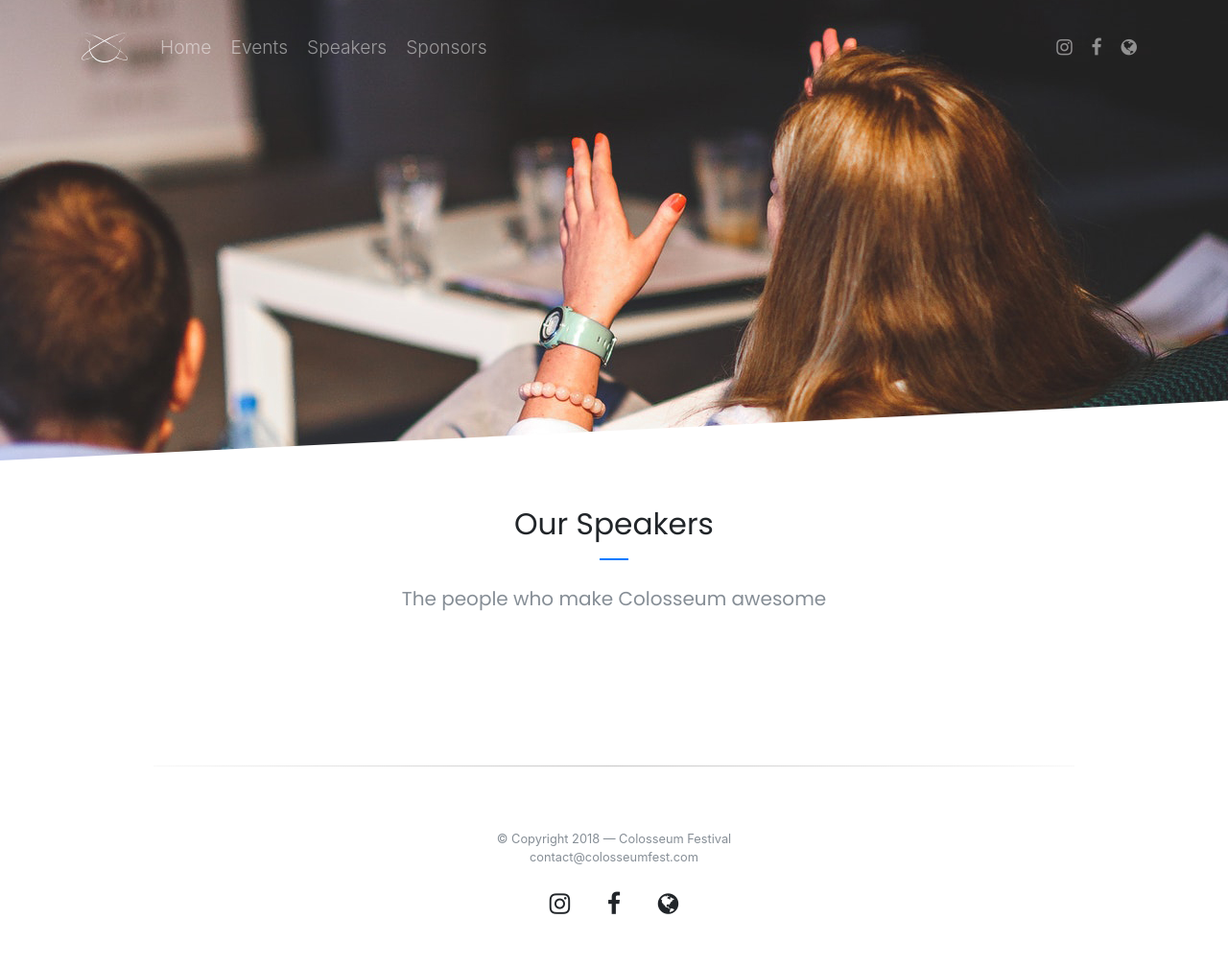
After one commit to sephiroth7712/colo-flask, a Flask app: template templates/speakers.html in a window 1280 px wide. The commit adds this page. Shown: the whole page at 96% size. Run offline with Flask 2, Linux system fonts and the light colour scheme; the template is opened without the code that fills it, so the values that code supplies are empty; some libraries are stand-ins or nearby versions.

Commit message:
Speaker DB table and list page done

```diff
--- a/app.py
+++ b/app.py
@@ -131,6 +131,29 @@ class FTSEntry(FTSModel):
     class Meta:
         database = database
 
+# This part is for speaker
+class Speaker(flask_db.Model):
+    name = CharField()
+    title = TextField()
+    about = TextField()
+    facebook = TextField()
+    twitter = TextField()
+    website = TextField()
+    image = TextField()
+    timestamp = DateTimeField(default=datetime.datetime.now, index=True)
+
+    def save(self, *args, **kwargs):
+        # Generate a URL-friendly representation of the entry's title.
+        ret = super(Speaker, self).save(*args, **kwargs)
+
+        return ret
+
+    @classmethod
+    def public(cls):
+        return Speaker.select()
+
+# Speaker Part Done
+
 def login_required(fn):
     @functools.wraps(fn)
     def inner(*args, **kwargs):
@@ -176,6 +199,23 @@ def index():
     # http://docs.peewee-orm.com/en/latest/peewee/playhouse.html#object_list
     return object_list(
         'index.html',
+        query,
+        check_bounds=False)
+
+@app.route('/speakers')
+def speakers():
+    # search_query = request.args.get('q')
+    # if search_query:
+    #     query = Entry.search(search_query)
+    # else:
+    #     query = Entry.public().order_by(Entry.timestamp.desc())
+    query = Speaker.public().order_by(Speaker.name)
+    # The `object_list` helper will take a base query and then handle
+    # paginating the results if there are more than 20. For more info see
+    # the docs:
+    # http://docs.peewee-orm.com/en/latest/peewee/playhouse.html#object_list
+    return object_list(
+        'speakers.html',
         query,
         check_bounds=False)
 
@@ -275,6 +315,7 @@ def not_found(exc):
 
 def main():
     database.create_tables([Entry, FTSEntry], safe=True)
+    database.create_tables([Speaker], safe=True)
     app.run(debug=True)
 
 if __name__ == '__main__':
--- a/templates/base2.html
+++ b/templates/base2.html
@@ -36,17 +36,14 @@
                 </button>
                 <div class="collapse navbar-collapse" id="navbarNavDropdown">
                     <ul class="navbar-nav">
-                        <li class="nav-item active">
+                        <li class="nav-item">
                             <a class="nav-link" href="{{ url_for('index') }}">Home</a>
                         </li>
                         <li class="nav-item">
                                 <a class="nav-link" href="{{ url_for('events') }}">Events</a>
                         </li>
                         <li class="nav-item">
-                            <a class="nav-link" href="#">Exhibition</a>
-                        </li>
-                        <li class="nav-item">
-                            <a class="nav-link" href="#">Speakers</a>
+                            <a class="nav-link" href="{{ url_for('speakers') }}">Speakers</a>
                         </li>
                         <li class="nav-item">
                             <a class="nav-link" href="{{ url_for('index') }}#Sponsors">Sponsors</a>
@@ -71,6 +68,11 @@
                                 <i class="fa fa-facebook"></i>
                             </a>
                         </li>
+                        <li class="nav-item">
+                            <a class="nav-link" target="_blank" href="http://www.dbit.in">
+                                <i class="fa fa-globe"></i>
+                            </a>
+                        </li>
                     </ul>
                 </div>
             </nav>
@@ -91,7 +93,11 @@
             <a class="facebook mx-3 h4" href="https://www.facebook.com/DBITColosseum" target="_blank">
                     <i class="fa fa-facebook"></i>
                     <span class="sr-only">View our Facebook Profile <span>
-                </a>
+            </a>
+            <a class="globe mx-3 h4" href="http://www.dbit.in" target="_blank">
+                    <i class="fa fa-globe"></i>
+                    <span class="sr-only">View DBIT Website <span>
+            </a>
         </div>
     </footer>
     <script src="https://code.jquery.com/jquery-3.2.1.min.js" integrity="sha256-hwg4gsxgFZhOsEEamdOYGBf13FyQuiTwlAQgxVSNgt4="
--- /dev/null
+++ b/templates/speakers.html
@@ -0,0 +1,48 @@
+{% extends "base2.html" %}
+
+{% block extra_style %}
+    .header {
+        background: url("{{ url_for('static', filename='images/our_speakers.jpg')}}");
+        -webkit-clip-path: polygon(0 0, 100% 0, 100% 87%, 0 100%);
+        clip-path: polygon(0 0, 100% 0, 100% 87%, 0 100%);
+        background-attachment: fixed;
+        background-repeat: no-repeat;
+        background-size: cover;
+    }
+{% endblock %}
+{% block content %}
+<h3 class="section-title text-center m-5">Our Speakers</h3>
+    <h5 class="section-subtitle text-muted text-center m-5">The people who make Colosseum awesome</h5>
+    <div class="container py-5">
+        <div class="row">
+            {% for speaker in object_list %}
+            <div class="col-md-4 testimonial text-center">
+                <div class="card mb-3 ml-auto mr-auto">
+                    <img src="{{ speaker.image }}" class="w-100" style="border-radius: 10px;" alt="{{ speaker.name }} Image" />
+                </div>
+                <h5 class="mb-1">{{ speaker.name }}</h5>
+                <span class="text-muted d-block mb-2">{{ speaker.title }}</span>
+                <p>{{ speaker.about }}</p>
+                <div class="social d-table ml-auto mr-auto">
+                    {% if speaker.twitter %}
+                    <a class="mx-3 h4" href="{{ speaker.twitter }}" target="_blank">
+                            <i class="fa fa-twitter"></i>
+                    </a>
+                    {% endif %}
+                    {% if speaker.facebook %}
+                    <a class="mx-3 h4" href="{{ speaker.facebook }}" target="_blank">
+                            <i class="fa fa-facebook"></i>
+                    </a>
+                    {% endif %}
+                    {% if speaker.website %}
+                    <a class="mx-3 h4" href="{{ speaker.website }}" target="_blank">
+                            <i class="fa fa-globe"></i>
+                        </a>
+                    {% endif %}
+                </div>
+            {% endfor %}
+            </div>
+        </div>
+    </div>
+</div>
+{% endblock %}
```
Also changed, not shown: templates/base.html (+11 -5 lines), blog.db, static/images/avatar.png (added), static/images/our_speakers.jpg (added).
